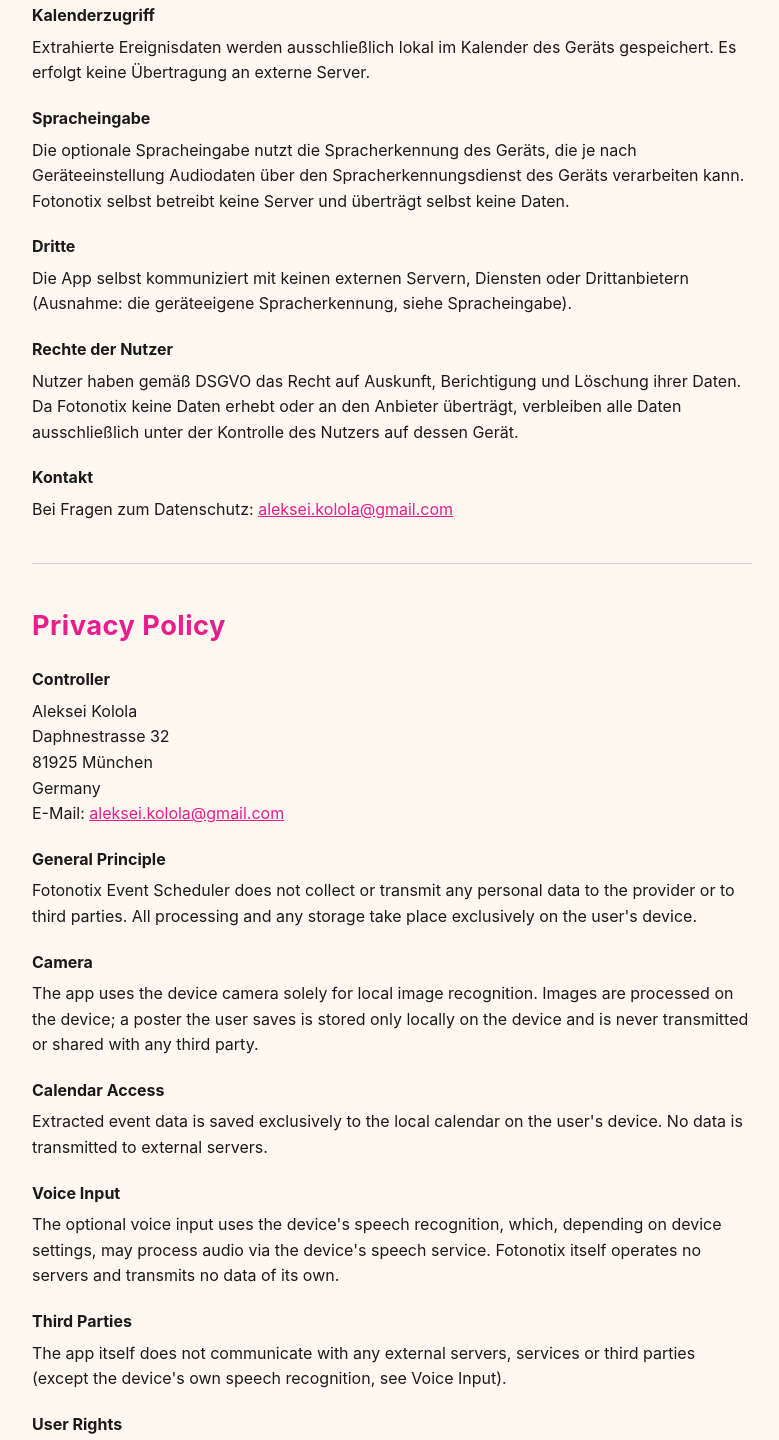
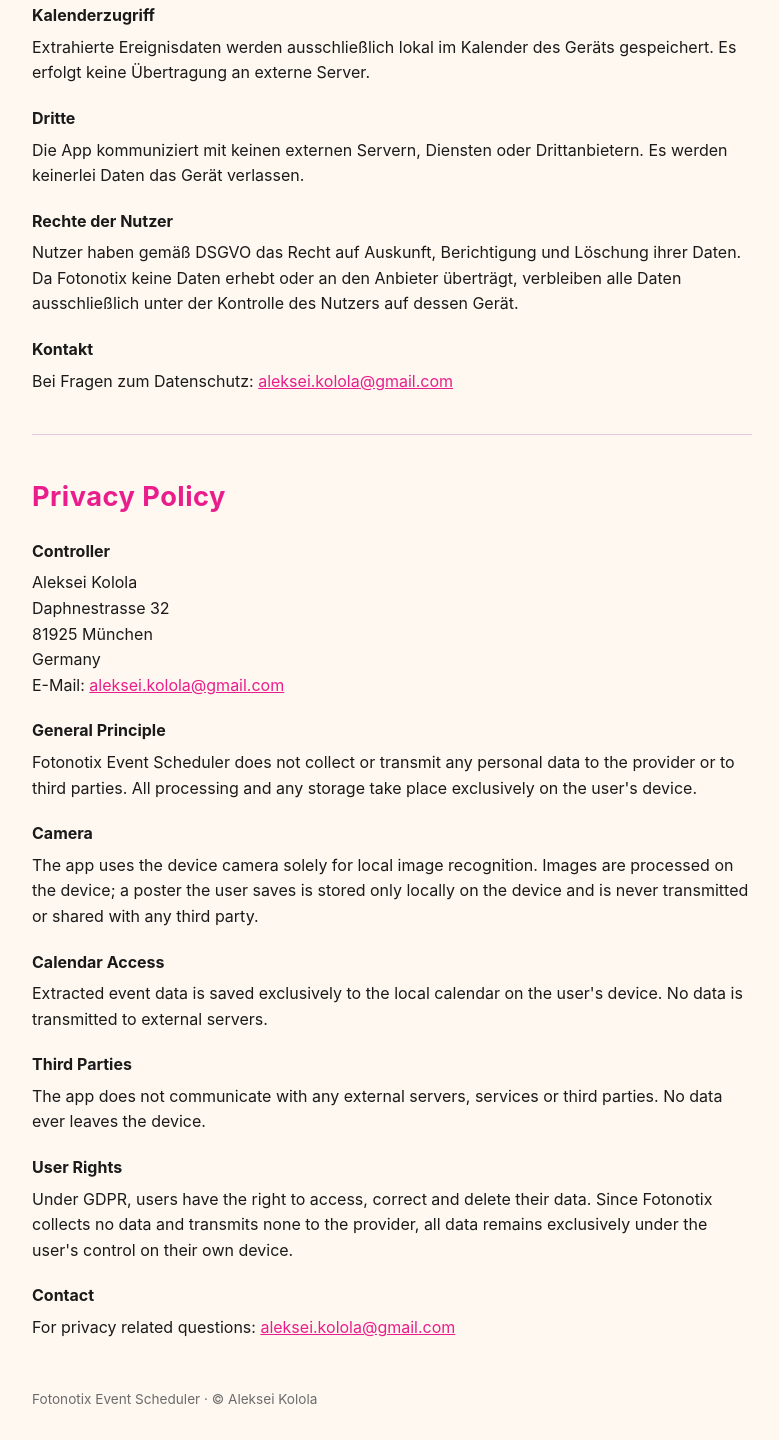
Before and after one commit to akolola/fotonotix, a plain HTML site: page privacy.html in a window 1280 px wide. Shown: the part 577-2017 px from the top of the page, without its empty margins (248-1027 px from the left). Drawn offline with Linux system fonts and the light colour scheme.

Commit message:
Privacy: remove Voice Input section (mic feature removed); no data leaves the device

```diff
--- a/privacy.html
+++ b/privacy.html
@@ -47,11 +47,8 @@
   <h3>Kalenderzugriff</h3>
   <p>Extrahierte Ereignisdaten werden ausschließlich lokal im Kalender des Geräts gespeichert. Es erfolgt keine Übertragung an externe Server.</p>
 
-  <h3>Spracheingabe</h3>
-  <p>Die optionale Spracheingabe nutzt die Spracherkennung des Geräts, die je nach Geräteeinstellung Audiodaten über den Spracherkennungsdienst des Geräts verarbeiten kann. Fotonotix selbst betreibt keine Server und überträgt selbst keine Daten.</p>
-
   <h3>Dritte</h3>
-  <p>Die App selbst kommuniziert mit keinen externen Servern, Diensten oder Drittanbietern (Ausnahme: die geräteeigene Spracherkennung, siehe Spracheingabe).</p>
+  <p>Die App kommuniziert mit keinen externen Servern, Diensten oder Drittanbietern. Es werden keinerlei Daten das Gerät verlassen.</p>
 
   <h3>Rechte der Nutzer</h3>
   <p>Nutzer haben gemäß DSGVO das Recht auf Auskunft, Berichtigung und Löschung ihrer Daten. Da Fotonotix keine Daten erhebt oder an den Anbieter überträgt, verbleiben alle Daten ausschließlich unter der Kontrolle des Nutzers auf dessen Gerät.</p>
@@ -79,11 +76,8 @@
   <h3>Calendar Access</h3>
   <p>Extracted event data is saved exclusively to the local calendar on the user's device. No data is transmitted to external servers.</p>
 
-  <h3>Voice Input</h3>
-  <p>The optional voice input uses the device's speech recognition, which, depending on device settings, may process audio via the device's speech service. Fotonotix itself operates no servers and transmits no data of its own.</p>
-
   <h3>Third Parties</h3>
-  <p>The app itself does not communicate with any external servers, services or third parties (except the device's own speech recognition, see Voice Input).</p>
+  <p>The app does not communicate with any external servers, services or third parties. No data ever leaves the device.</p>
 
   <h3>User Rights</h3>
   <p>Under GDPR, users have the right to access, correct and delete their data. Since Fotonotix collects no data and transmits none to the provider, all data remains exclusively under the user's control on their own device.</p>
```
